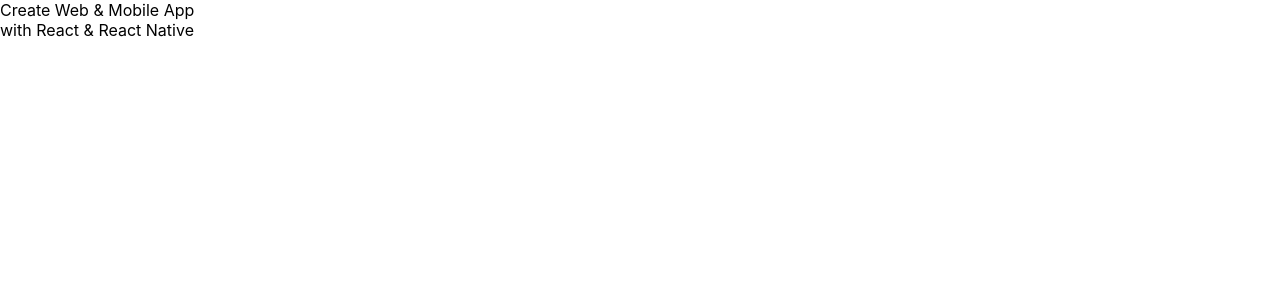
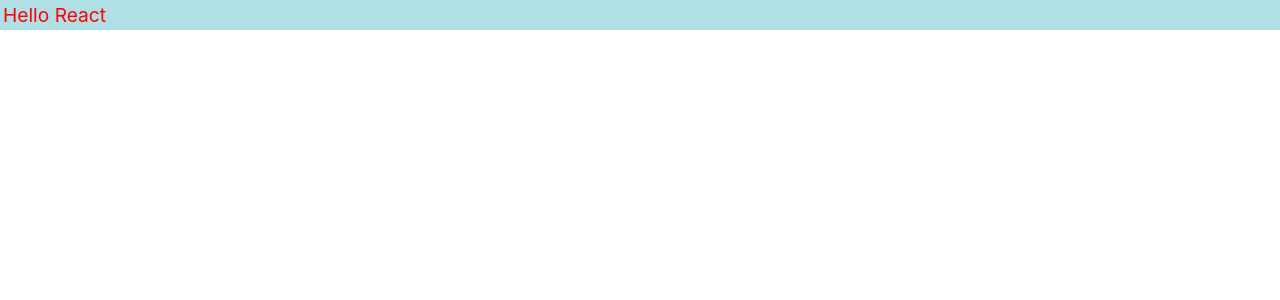
Before and after one commit to Krittameth-mek/app1, a React (Create React App) app: page / in a window 1280 px wide. Shown: the top 300 px of the page. Built offline with nearby package versions, Linux system fonts and the light colour scheme.

Commit message:
update app.js with css line

```diff
--- a/src/App.js
+++ b/src/App.js
@@ -9,9 +9,13 @@
     </div>
    )
 function App() {
-  return (
-    el
-  );
+  const divStyle={
+    color:'red',
+    backgroundColor:'powderblue',
+    fontSize:'larger',
+    padding:'3px'
+  }
+  return <div style={divStyle}>Hello React</div>
 }
 
 export default App;
```
